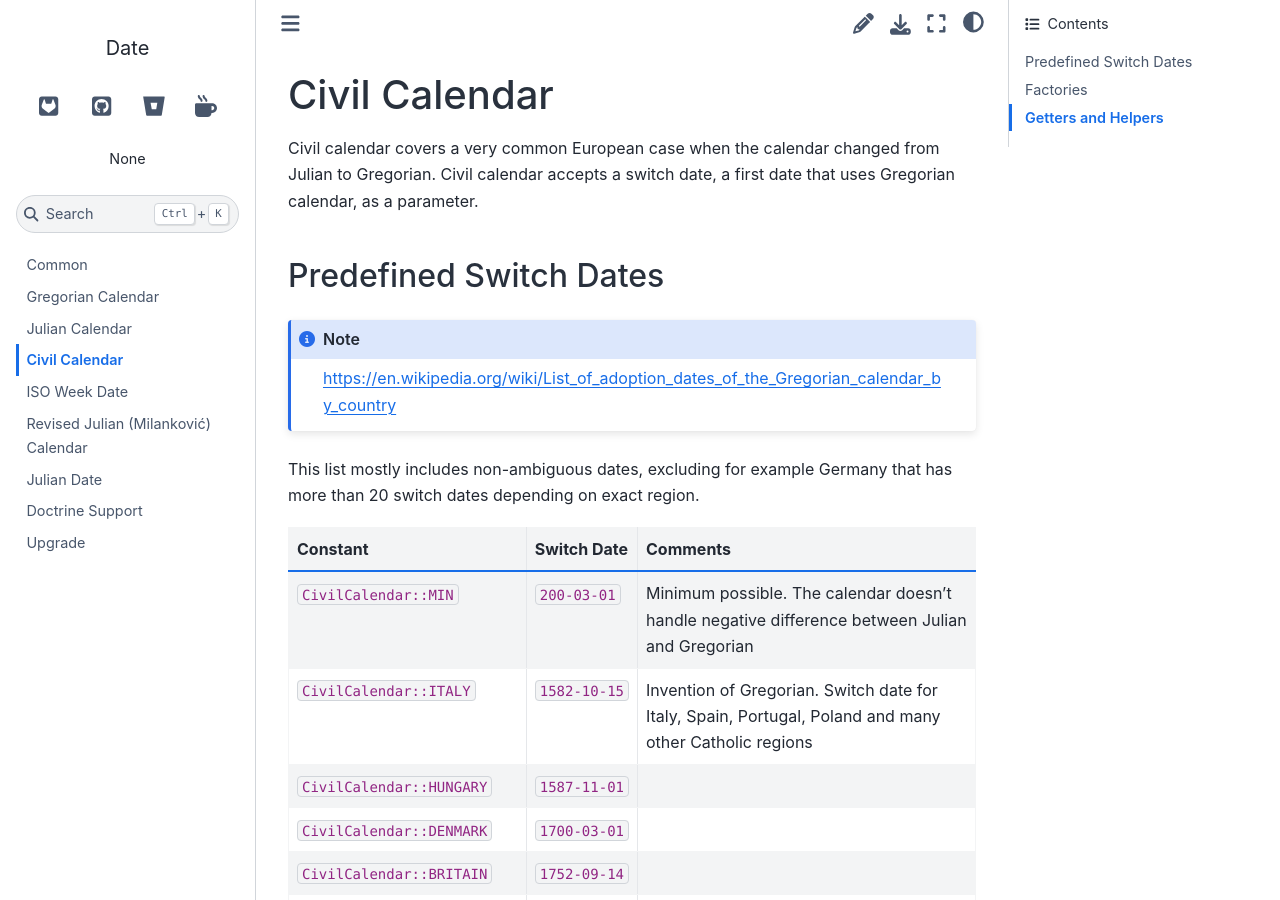
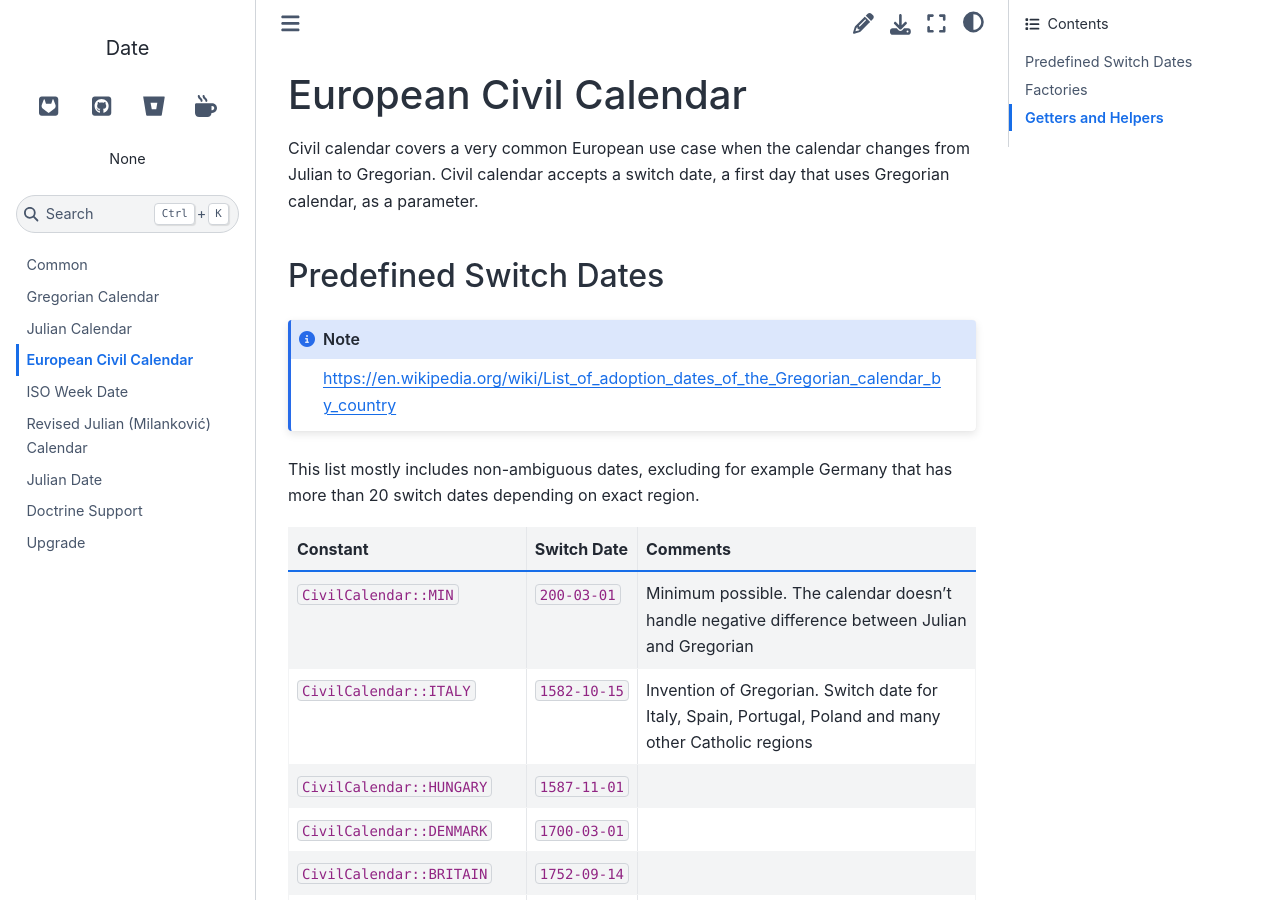
Before and after one commit to arokettu/php-date, a Sphinx documentation site: the page built from docs/civil.rst, in a window 1280 px wide and 900 px high. Built offline with Sphinx 7.4.7 and the Sphinx Book theme 1.1.4, drawn with Linux system fonts in a browser that asks for light colours.

Commit message:
Changelog for 2.3.0

```diff
--- a/docs/civil.rst
+++ b/docs/civil.rst
@@ -1,10 +1,10 @@
-Civil Calendar
-##############
+European Civil Calendar
+#######################
 
 .. highlight:: php
 
-Civil calendar covers a very common European case when the calendar changed from Julian to Gregorian.
-Civil calendar accepts a switch date, a first date that uses Gregorian calendar, as a parameter.
+Civil calendar covers a very common European use case when the calendar changes from Julian to Gregorian.
+Civil calendar accepts a switch date, a first day that uses Gregorian calendar, as a parameter.
 
 Predefined Switch Dates
 =======================
```
Also changed, not shown: CHANGELOG.md (+6 -0 lines).
